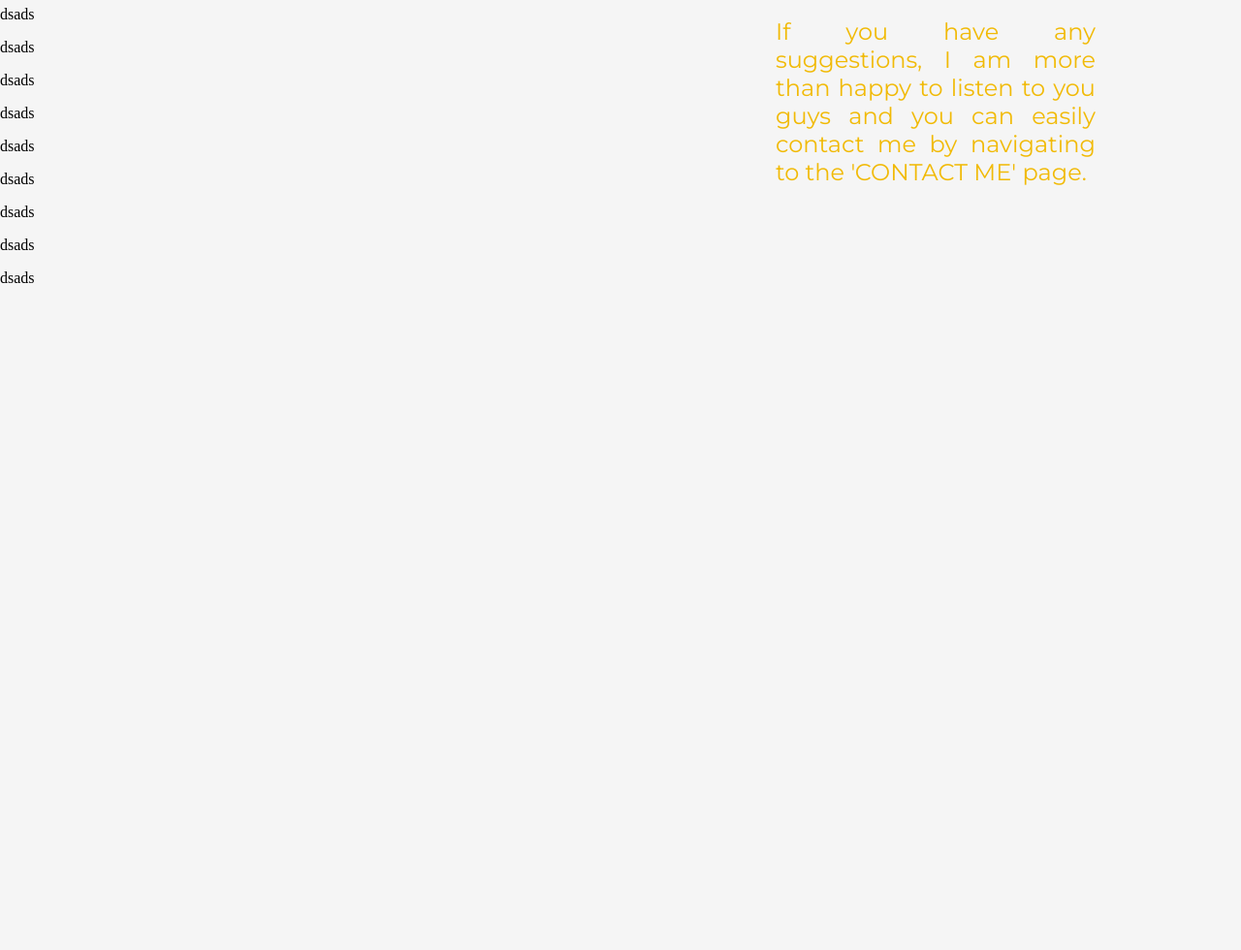
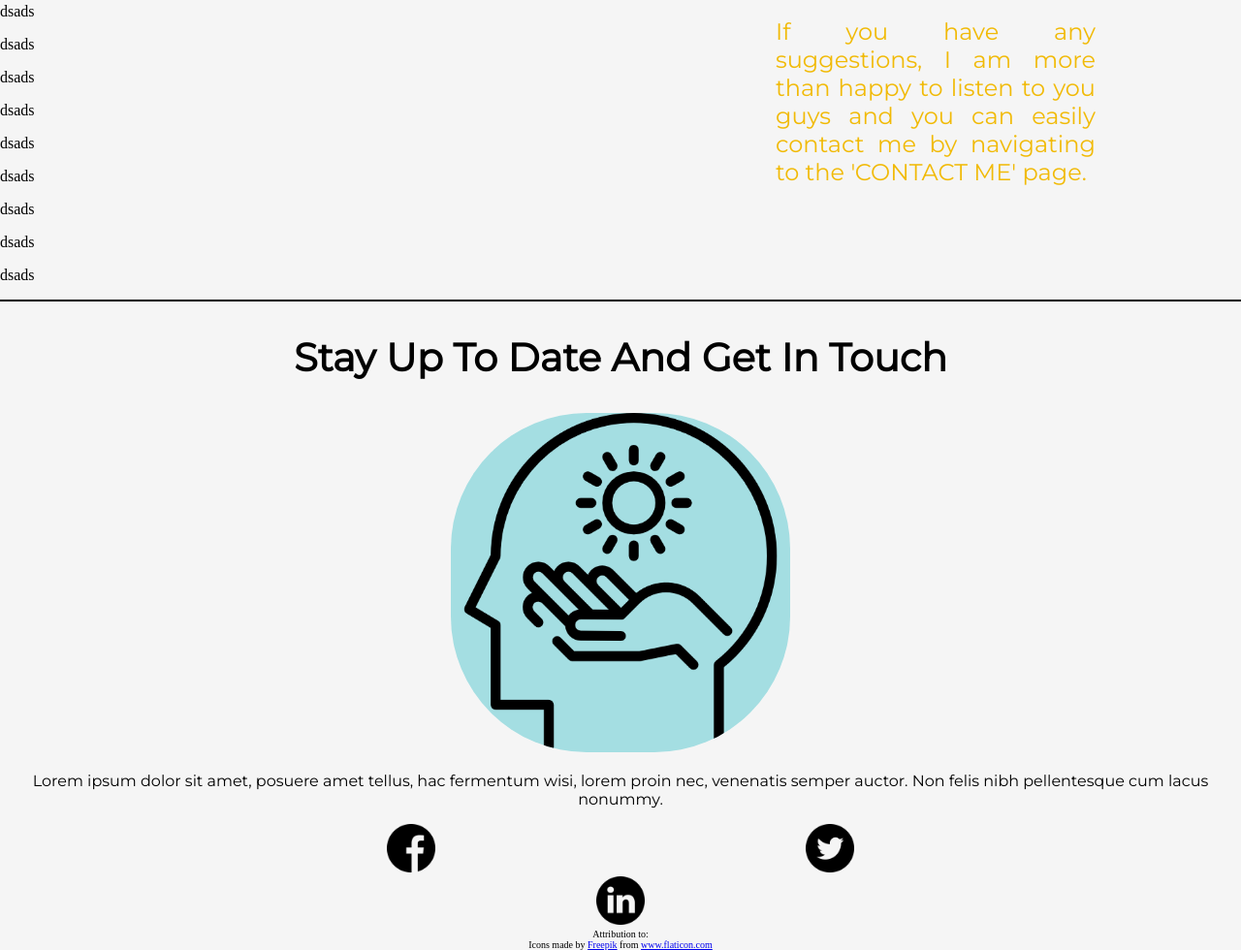
Before and after one commit to TheGiver/udemy-full-stack-development-course, a plain HTML site: page Personal_WebSite/udemy/html/index.html in a window 1280 px wide. Shown: the part 857-1837 px from the top of the page at 97% size. Before the commit the page ends 1169 px from the top, so only its background shows below. Drawn offline with Linux system fonts and the light colour scheme; a web font is replaced by a local one.

Commit message:
Fixed the font families and general font style for the page.
I have added the final section of the webpage but havent included any data yet.

```diff
--- a/Personal_WebSite/udemy/css/index_styling.css
+++ b/Personal_WebSite/udemy/css/index_styling.css
@@ -7,7 +7,7 @@ body {
 }
 hr {
     border: none;
-    height: 5px;
+    height: 2px;
     background: black;
 }
 
@@ -112,3 +112,46 @@ hr {
     background-color: black;
     color: white;
 }
+
+.finalContainer {
+    /* Center all the elements in this division */
+    text-align: center;
+}
+.finalContainerTitle {
+    /* Set the text size, position and font */
+    text-align: center;
+    font-family: 'Montserrat', sans-serif;
+    font-size: 40px;
+
+}
+.finalContainerIcon {
+    /* Center the icon in the middle and reduce its size */
+    text-align: center;
+    display: inline-block;
+    width: 350px;
+    height: 350px;
+    left: 500px;
+
+    /* Add a black/gray background */
+    background-color: rgb(164, 222, 226);
+
+    /* Make the icon circular */
+    border-radius: 40%;
+}
+.finalContainerAttributionSection {
+    /* Change the font size */
+    font-size: 10px;
+}
+.paragraph {
+    /* Change the font family for all paragraphs */
+    font-family: 'Montserrat', sans-serif;
+}
+.socialMediaIcon {
+    /* Set the size of all icons to be used */
+    width: 50px;
+    height: 50px;
+
+    /* Add margin to space out the icons */
+    margin-left: 5cm;
+    margin-right: 5cm;
+}
--- a/Personal_WebSite/udemy/html/index.html
+++ b/Personal_WebSite/udemy/html/index.html
@@ -54,5 +54,35 @@
             <p>dsads</p>
             <p>dsads</p>
         </div>
+
+        <hr>
+
+        <!-- Add a division that will contain copyrights and hyperlinks to my various social media -->
+        <div class="finalContainer">
+            <!-- Adding a title for the user to to know the content of this section -->
+            <h2 class="finalContainerTitle">Stay Up To Date And Get In Touch</h2>
+
+            <!-- Adding an icon for aesthetics reasons -->
+            <img class="finalContainerIcon" src="../resources/Background_Images/index_page/mental.png" alt="mental icon">
+
+            <!-- Adding a paragraph as a small conclusion -->
+            <p class="finalContainerConclusion paragraph">
+                Lorem ipsum dolor sit amet, posuere amet tellus,
+                hac fermentum wisi, lorem proin nec, venenatis semper auctor.
+                Non felis nibh pellentesque cum lacus nonummy.
+            </p>
+
+            <!-- Add the list of social media that visitors could follow me on -->
+            <a href="https://www.facebook.com/faysal.kharraz"><img class="socialMediaIcon" src="../resources/Background_Images/index_page/facebook.png" alt="facebook icon"></a>
+            <a href="https://twitter.com/FaysalKharraz"><img class="socialMediaIcon" src="../resources/Background_Images/index_page/twitter.png" alt="twitter icon"></a>
+            <a href="https://www.linkedin.com/in/faysal-al-kharraz-29b11815b"><img class="socialMediaIcon" src="../resources/Background_Images/index_page/linkedin.png" alt="linkedin icon"></a>
+
+            <!-- Attribute section to the website for copyright purposes -->
+            <div class="finalContainerAttributionSection">
+                Attribution to:
+                <br>
+                Icons made by <a href="https://www.flaticon.com/authors/freepik" title="Freepik">Freepik</a> from <a href="https://www.flaticon.com/" title="Flaticon">www.flaticon.com</a>
+            </div>
+        </div>
     </body>
 </html>
```
Also changed, not shown: Personal_WebSite/udemy/resources/Background_Images/index_page/facebook.png (added), Personal_WebSite/udemy/resources/Background_Images/index_page/linkedin.png (added), Personal_WebSite/udemy/resources/Background_Images/index_page/mental.png (added), Personal_WebSite/udemy/resources/Background_Images/index_page/twitter.png (added), 2 other files.
